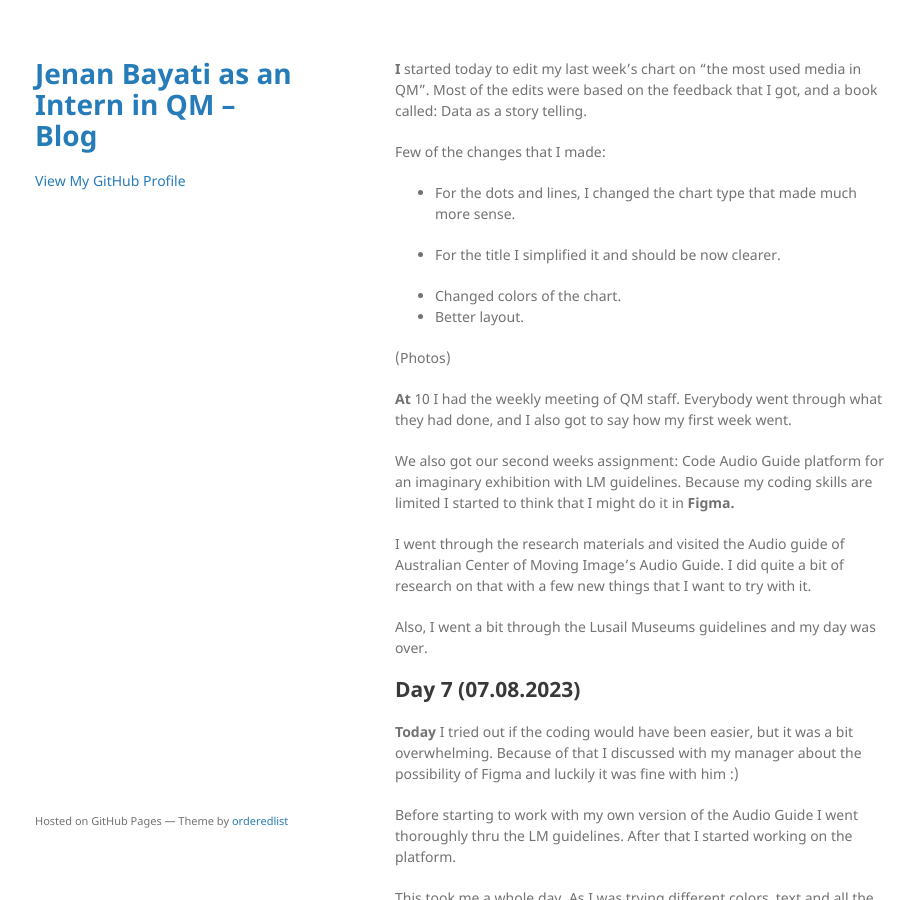
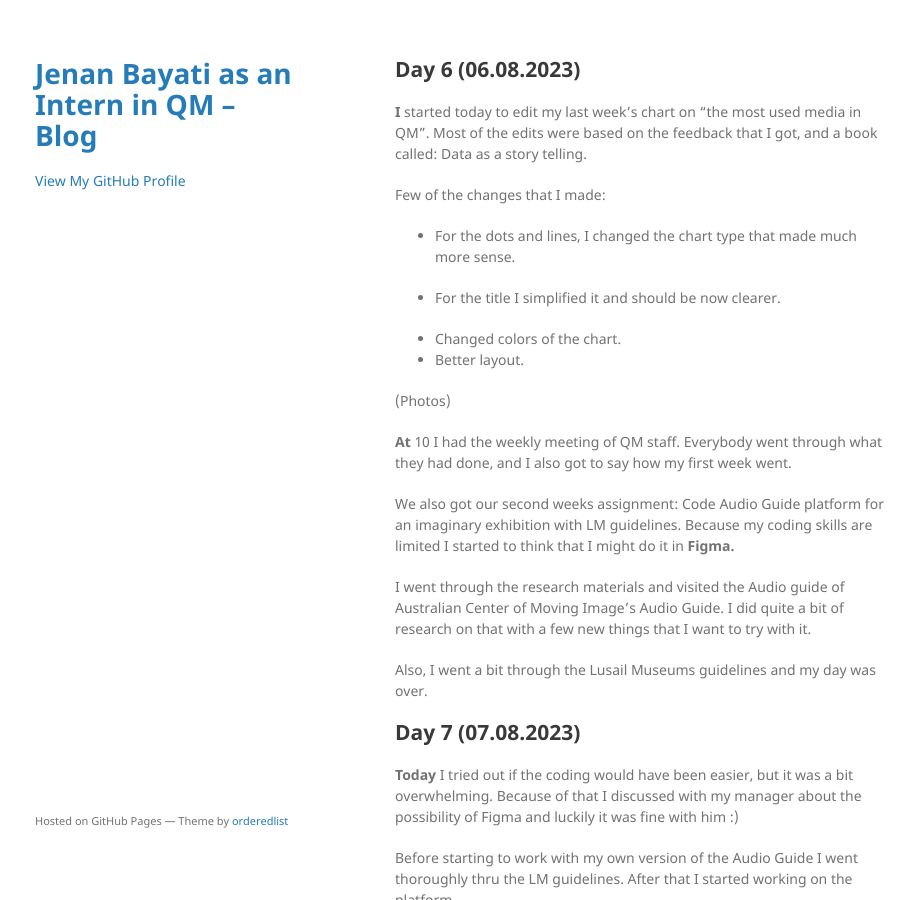
Before and after one commit to JenanBayati-QM/JenanBayati-QM.github.io, a Jekyll site: the page built from another-page-2.md, in a window 1280 px wide and 900 px high. Shown: the whole window, without its empty margins (175-1090 px from the left). Built offline with Jekyll 4.4.1, drawn with Linux system fonts in a browser that asks for light colours; the repository's description, which GitHub fills in, is left out; our own code applies the rules of GitHub Pages for plain Markdown files.

Commit message:
Update another-page-2.md

```diff
--- a/another-page-2.md
+++ b/another-page-2.md
@@ -1,6 +1,7 @@
 ---
 layout: default
 ---
+## Day 6 (06.08.2023)
 <b>I</b> started today to edit my last week's chart on "the most used media in QM". Most of the edits were based on the feedback that I got, and a book called: Data as a story telling.
 
 Few of the changes that I made:
```
